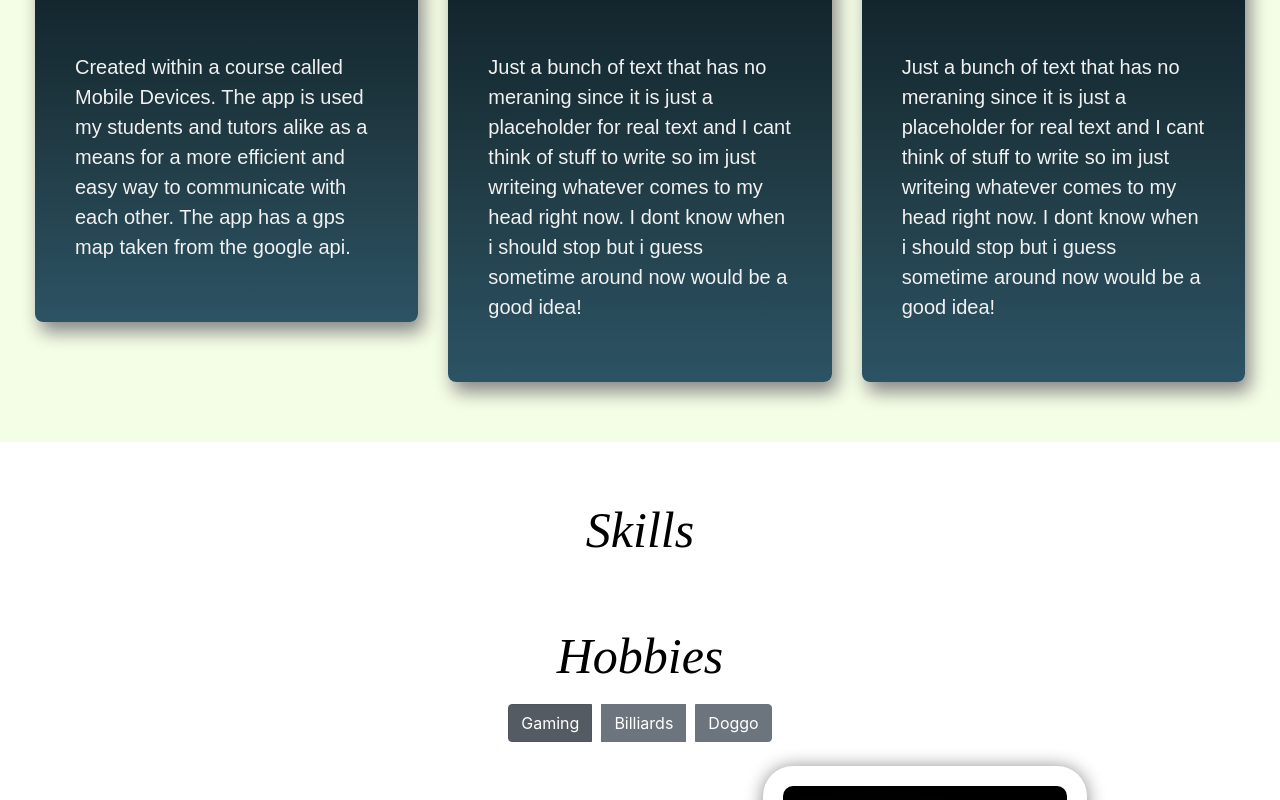
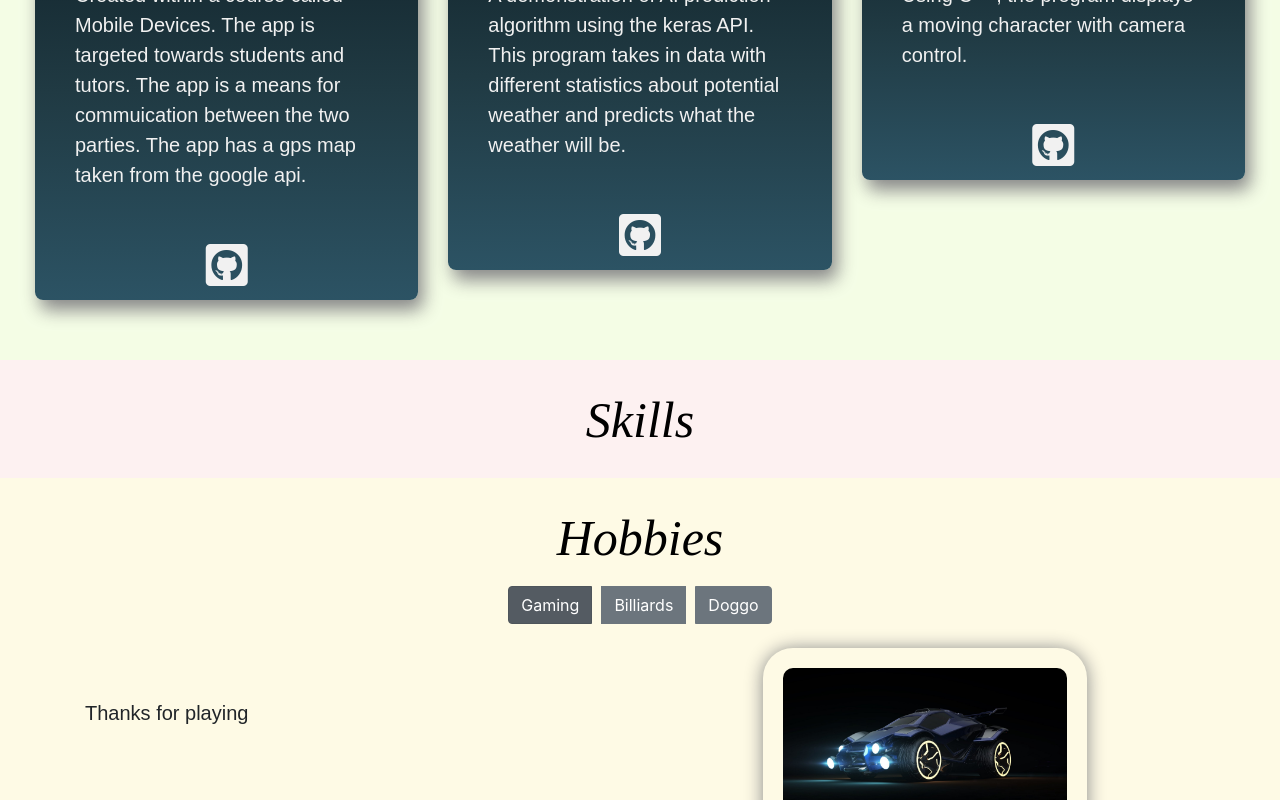
Before and after one commit to andrewselvarajah/first-website, a React (Create React App) app in the folder andrewselvarajah/: page / in a window 1280 px wide. Shown: the part 1780-2580 px from the top of the page. Built offline with nearby package versions, Linux system fonts and the light colour scheme.

Commit message:
added skills, github buttons, background to skills and hobbies component

```diff
--- a/andrewselvarajah/src/App.css
+++ b/andrewselvarajah/src/App.css
@@ -120,22 +120,38 @@
   margin-top: 50px;
   margin-bottom: 50px;
 }
+
+.welcome-background-holder .background .project-background-holder .skills-background-holder .hobbies-background-holder{
+  background:#7f7f7f;
+  background:rgba(255,255,255,0);
+  background:rgba(255, 255, 255, 0);
+
+
+}
 .welcome-background-holder{
   background:rgba(103, 212, 226, 0.1);
   padding: 20px;
   position: relative;
 
 
-}
-.welcome-background-holder .background .project-background-holder{
-  background:#7f7f7f;
-  background:rgba(255,255,255,0);
-  background:rgba(255, 255, 255, 0);
 
 }
 
 .project-background-holder{
   background:rgba(145, 230, 8, 0.1);
+  padding: 20px;
+  position: relative;
+
+
+}
+.skills-background-holder{
+  background:rgba(228, 118, 114, 0.1);
+  padding: 20px;
+  position: relative;
+
+}
+.hobbies-background-holder{
+  background:rgba(238, 202, 2, 0.1);
   padding: 20px;
   position: relative;
 
@@ -148,9 +164,15 @@
 
 .Projects{
 
+  border-radius: 0.5rem;
+  box-shadow: 5px 10px 18px #888888;
+
   background-image: linear-gradient(180deg, #0F2027, #203A43, #2C5364);
-  border-radius: 0.5rem;
-  box-shadow: 5px 10px 18px #888888
+}
+.Projects .text-project button{
+  background-color: transparent;
+  color: #f1f1f1;
+  border: none;
 }
 
 
@@ -166,37 +188,17 @@
 
 }
 
-.pro-col1{
+.pro-col{
 
-}
-.pro-col2{
 
-}
-.pro-col3{
-  /* display: inline-block;
 
-  animation: fadeInRight;
-  animation-duration: 5s;
-  animation-delay: 2s; */
+
 }
 
 
 
-.project-background::after {
-  content: '';
-	width: 100%;
-	height: 100%;
-	background-color: rgb(204, 161, 174);
-	opacity: 0.5;
-	position: relative;
-  top: 600px;
-  bottom: 1500px;
-	left: 0;
-  z-index: -1;
-  background-size: cover;
 
 
-}
 
 .hob-but{
   margin: 10px;
@@ -211,23 +213,21 @@
   max-width: 700px;
   height: 200px;
   padding: 20px;
-  filter: grayscale(100%);
+
 
   box-shadow: 0.1px 1px 18px #888888;
 
 }
+.pro-github{
 
-.Hobbies{
-  /* display: inline-block; */
-
-  /* animation: fadeIn; referring directly to the animation's @keyframe declaration */
-  /* animation-duration: 2s; don't forget to set a duration! */
-  /* animation-delay: 2s; */
 
 }
 
 
+.Hobbies{
 
+
+}
 
 h1{
   font-size: 3rem;
--- a/andrewselvarajah/src/App.js
+++ b/andrewselvarajah/src/App.js
@@ -67,8 +67,7 @@ function App() {
         <div className = "bg-image"></div>
           <h1 className = "bg-text" ><MyName /></h1>
       </div>
-      <br></br>
-      <br></br>
+
       {/* Welcome*/}
       <div className = "welcome-background-holder">
         <div className = "background">
@@ -76,7 +75,7 @@ function App() {
           <Welcome></Welcome>
         </div>
       </div>
-      <br></br>
+
        {/* Projects*/}
       <div className = 'project-background-holder'>
         <div className = "background">
@@ -85,34 +84,38 @@ function App() {
             <h1 className= "title">Projects</h1>
             </div>
               <Row>
-                <Col className = "pro-col1">
-                  <Projects title = "STUDY BUDDY" subject = "Created within a course called Mobile Devices.  The app is used my students and tutors alike as a means for a more efficient and easy way to communicate with each other.  The app has a gps map taken from the google api.  ">
+                <Col className = "pro-col">
+                  <Projects title = "STUDY BUDDY" subject = "Created within a course called Mobile Devices.  The app is targeted towards students and tutors. The app is a means for commuication between the two parties.  The app has a gps map taken from the google api.  ">
 
                   </Projects>
                 </Col>
 
-                <Col className = "pro-col2">
-                  <Projects title = "AI TRAINING" subject = "Just a bunch of text that has no meraning since it is just a placeholder for real text and I cant think of stuff to write so im just writeing whatever comes to my head right now.  I dont know when i should stop but i guess sometime around now would be a good idea!"></Projects>
+                <Col className = "pro-col">
+                  <Projects title = "AI TRAINING" subject = "A demonstration of AI prediction algorithm using the keras API.  This program takes in data with different statistics about potential weather and predicts what the weather will be.  "></Projects>
                 </Col>
-                <Col className = "pro-col3">
-                  <Projects title = "GRAPHICS" subject = "Just a bunch of text that has no meraning since it is just a placeholder for real text and I cant think of stuff to write so im just writeing whatever comes to my head right now.  I dont know when i should stop but i guess sometime around now would be a good idea!"></Projects>
+
+                <Col className = "pro-col">
+                  <Projects title = "GRAPHICS" subject = "Using C++, the program displays a moving character with camera control.  "></Projects>
                 </Col>
               </Row>
           </Container>
         </div>
       </div>
-      <br></br>
-      <br></br>
 
-      <Container>
+
+      <div className = 'skills-background-holder'>
+        <div className = "background">
 
         <Skills>
 
 
         </Skills>
-      </Container>
-      <br></br>
-      <br></br>
+      </div>
+      </div>
+
+      <div className = 'hobbies-background-holder'>
+        <div className = "background">
+
           <Container fluid>
           <h1 className= "title">Hobbies</h1>
           <div className = "buttons-container">
@@ -138,15 +141,12 @@ function App() {
           </br>
           <div>
              <Hobbies subject = {updateHobbiesSubject(radioValue)} image = {updateHobbiesImg(radioValue)}>
-
              </Hobbies>
 
           </div>
          </Container>
-
-
-
-
+        </div>
+       </div>
     </div>
   );
 }
--- a/andrewselvarajah/src/components/Hobbies.js
+++ b/andrewselvarajah/src/components/Hobbies.js
@@ -1,8 +1,14 @@
-import React from 'react';
+import React, {useEffect} from 'react';
 import {Container, Row, Col} from 'react-bootstrap';
+import Aos from 'aos';
+import 'aos/dist/aos.css'
 
 
 function Hobbies(props){
+  useEffect(() => {
+    Aos.init({duration: 1000})
+  }, []);
+
 
 
   return(
@@ -10,10 +16,10 @@ function Hobbies(props){
        <Container>
        <Row>
           <Col className = "hob-col1" >
-            <p className = "sub">{props.subject}</p>
+            <p className = "sub" data-aos= "fade-up">{props.subject}</p>
           </Col>
           <Col className = "hob-col2">
-            <img className = "hob-img" src = {props.image} alt = "pics" />
+            <img className = "hob-img" src = {props.image} alt = "pics"  data-aos = "fade-up"/>
           </Col>
         </Row>
        </Container>
--- a/andrewselvarajah/src/components/Projects.js
+++ b/andrewselvarajah/src/components/Projects.js
@@ -8,6 +8,7 @@ function Projects(props){
 
        <h1 className = "col-title">{props.title}</h1>
        <p className = "sub">{props.subject}</p>
+       <button className = "pro-github"><i className="fab fa-github-square fa-3x" /></button>
        </div>
 
      </div>
```
Lines whose indentation alone changed are shown as unchanged.
